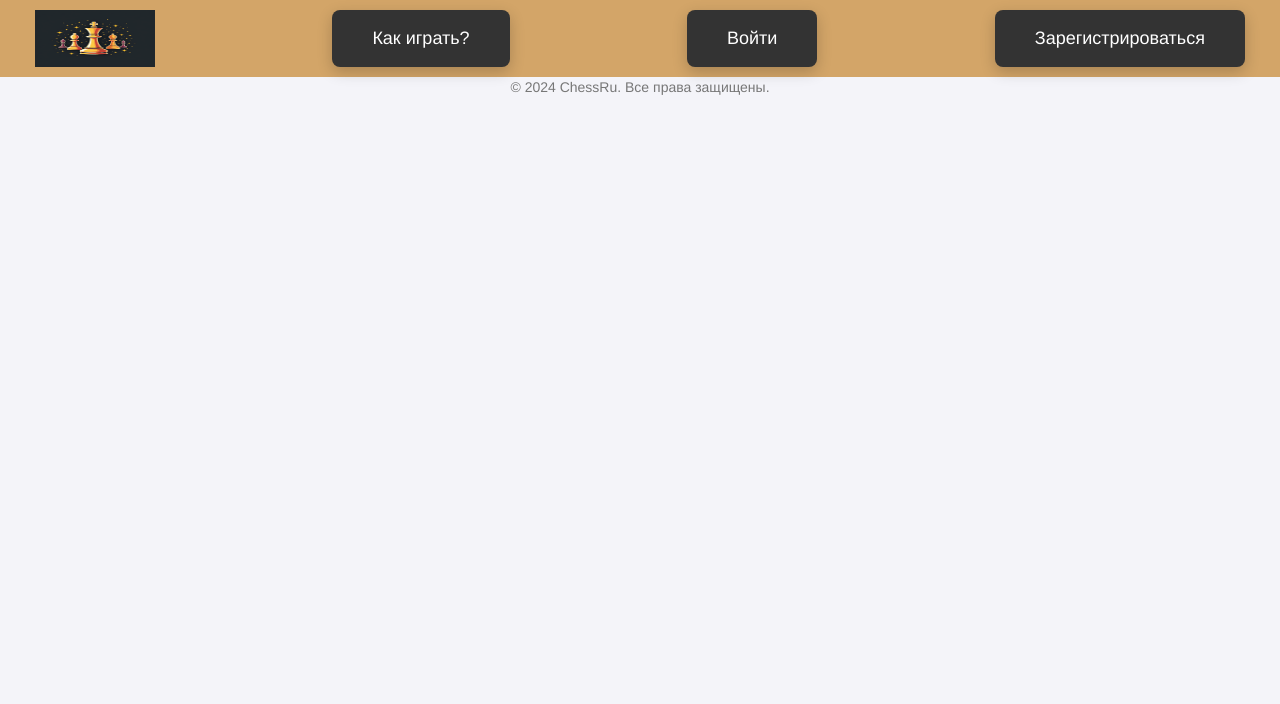
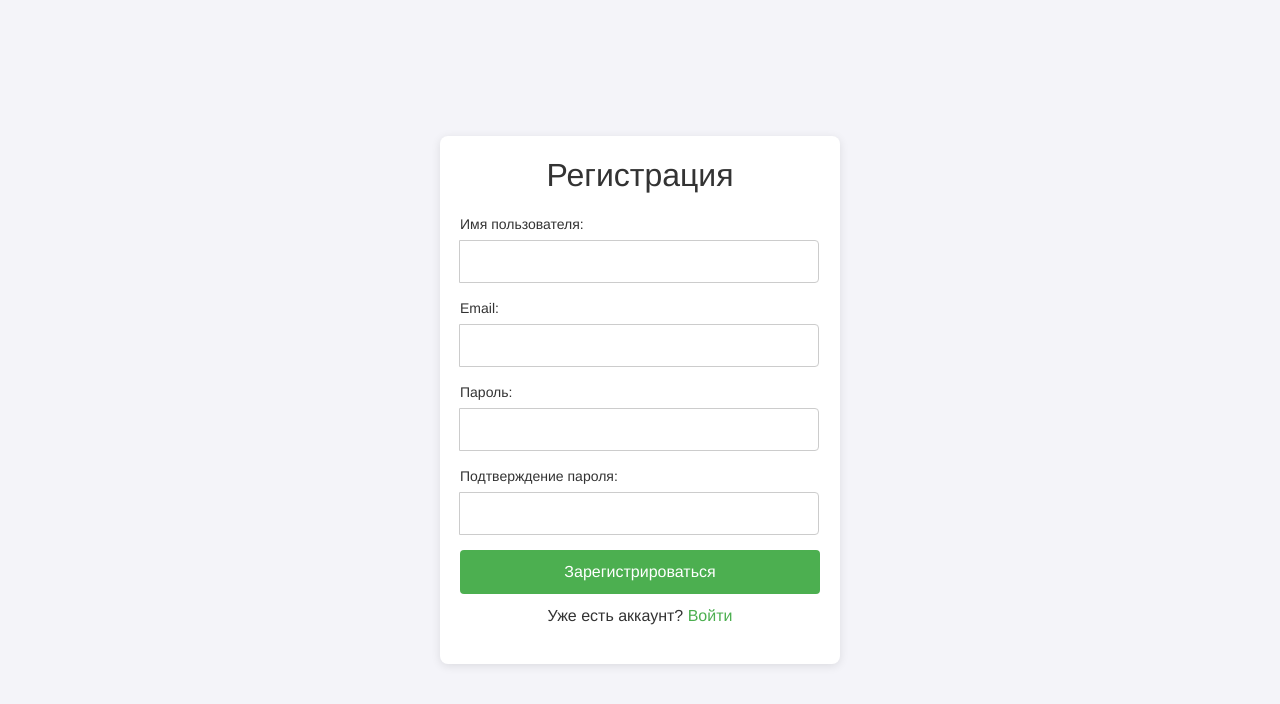
Before and after one commit to Qavkour/ChessRu, a plain HTML site: page registration.html in a window 1280 px wide. Drawn offline with nearby package versions, Linux system fonts and the light colour scheme.

Commit message:
adding login and registration

```diff
--- a/registration.html
+++ b/registration.html
@@ -11,26 +11,37 @@
     <link rel="stylesheet" href="styles/style_registration.css" />
   </head>
   <body>
-    <div class="header">
-      <div class="nav">
-        <a href="index.html"
-          ><img
-            src="img/chesspieces/wikipedia/ChessLogo.png"
-            alt="ChessRu"
-            id="logoChessRu"
-        /></a>
-      </div>
-      <div class="nav logreg">
-        <a href="rools.html">Как играть?</a>
-      </div>
-      <div class="nav logreg">
-        <a href="log_in.html">Войти</a>
-      </div>
-      <div class="nav logreg">
-        <a href="registration.html">Зарегистрироваться</a>
+    <div class="container">
+      <div class="form-container">
+        <h2>Регистрация</h2>
+        <form action="#" method="POST">
+          <div class="input-group">
+            <label for="username">Имя пользователя:</label>
+            <input type="text" id="username" name="username" required />
+          </div>
+          <div class="input-group">
+            <label for="email">Email:</label>
+            <input type="email" id="email" name="email" required />
+          </div>
+          <div class="input-group">
+            <label for="password">Пароль:</label>
+            <input type="password" id="password" name="password" required />
+          </div>
+          <div class="input-group">
+            <label for="confirm-password">Подтверждение пароля:</label>
+            <input
+              type="password"
+              id="confirm-password"
+              name="confirm-password"
+              required
+            />
+          </div>
+          <button type="submit" class="btn">Зарегистрироваться</button>
+          <p class="login-link">
+            Уже есть аккаунт? <a href="log_in.html">Войти</a>
+          </p>
+        </form>
       </div>
     </div>
-    <!-- Нижняя информация -->
-    <div class="footer">© 2024 ChessRu. Все права защищены.</div>
   </body>
 </html>
--- a/styles/style_log_in.css
+++ b/styles/style_log_in.css
@@ -4,52 +4,78 @@ body {
   margin: 0;
   background-color: #f4f4f9;
   color: #333;
+  display: flex;
+  justify-content: center;
+  align-items: center;
+}
+
+* {
+  margin: 0;
+  padding: 0;
   box-sizing: border-box;
 }
 
-/*Нижняя часть страницы*/
-.footer {
-  text-align: center;
-  bottom: 20px;
-  font-size: 14px;
-  color: #777;
-  position: relative;
-  top: 77px;
+.container {
+  width: 100%;
+  max-width: 400px;
+  padding: 20px;
+  background-color: #fff;
+  box-shadow: 0 2px 10px rgba(0, 0, 0, 0.1);
+  border-radius: 8px;
 }
 
-/*Верхняя часть страницы*/
-#logoChessRu {
-  width: 120px;
-  height: 57px;
+.form-container h2 {
+  text-align: center;
+  margin-bottom: 20px;
 }
 
-.header {
-  display: flex;
-  flex-direction: row;
-  justify-content: space-between;
-  align-items: center;
-  background-color: #d3a568;
-  padding: 10px 35px;
-  width: 100%;
-  position: fixed;
-  z-index: 5;
+.input-group {
+  margin-bottom: 15px;
 }
 
-.logreg > a {
-  padding: 15px 40px;
-  text-decoration: none;
-  font-size: 18px;
-  cursor: pointer;
-  border: none;
-  background-color: #333;
-  color: white;
-  border-radius: 8px;
-  transition: background-color 0.3s, transform 0.3s;
-  box-shadow: 0px 5px 15px rgba(0, 0, 0, 0.2);
+.input-group label {
+  display: block;
+  font-size: 14px;
+  margin-bottom: 5px;
 }
 
-.logreg > a:hover {
-  background-color: #555;
-  transform: translateY(-3px);
-  color: #ddd;
+.input-group input {
+  width: 100%;
+  padding: 10px;
+  font-size: 14px;
+  border: 1px solid #ccc;
+  border-radius: 4px;
 }
+
+.btn {
+  width: 100%;
+  padding: 10px;
+  background-color: #4caf50;
+  color: white;
+  border: none;
+  border-radius: 4px;
+  font-size: 16px;
+  cursor: pointer;
+  transition: background-color 0.3s ease;
+}
+
+.btn:hover {
+  background-color: #45a049;
+}
+
+.register-link,
+.login-link {
+  text-align: center;
+  margin-top: 10px;
+}
+
+.register-link a,
+.login-link a {
+  color: #4caf50;
+  text-decoration: none;
+}
+
+.register-link a:hover,
+.login-link a:hover {
+  text-decoration: underline;
+}
--- a/styles/style_registration.css
+++ b/styles/style_registration.css
@@ -4,52 +4,78 @@ body {
   margin: 0;
   background-color: #f4f4f9;
   color: #333;
+  display: flex;
+  justify-content: center;
+  align-items: center;
+}
+
+* {
+  margin: 0;
+  padding: 0;
   box-sizing: border-box;
 }
 
-/*Нижняя часть страницы*/
-.footer {
-  text-align: center;
-  bottom: 20px;
-  font-size: 14px;
-  color: #777;
-  position: relative;
-  top: 77px;
+.container {
+  width: 100%;
+  max-width: 400px;
+  padding: 20px;
+  background-color: #fff;
+  box-shadow: 0 2px 10px rgba(0, 0, 0, 0.1);
+  border-radius: 8px;
 }
 
-/*Верхняя часть страницы*/
-#logoChessRu {
-  width: 120px;
-  height: 57px;
+.form-container h2 {
+  text-align: center;
+  margin-bottom: 20px;
 }
 
-.header {
-  display: flex;
-  flex-direction: row;
-  justify-content: space-between;
-  align-items: center;
-  background-color: #d3a568;
-  padding: 10px 35px;
-  width: 100%;
-  position: fixed;
-  z-index: 5;
+.input-group {
+  margin-bottom: 15px;
 }
 
-.logreg > a {
-  padding: 15px 40px;
-  text-decoration: none;
-  font-size: 18px;
-  cursor: pointer;
-  border: none;
-  background-color: #333;
-  color: white;
-  border-radius: 8px;
-  transition: background-color 0.3s, transform 0.3s;
-  box-shadow: 0px 5px 15px rgba(0, 0, 0, 0.2);
+.input-group label {
+  display: block;
+  font-size: 14px;
+  margin-bottom: 5px;
 }
 
-.logreg > a:hover {
-  background-color: #555;
-  transform: translateY(-3px);
-  color: #ddd;
+.input-group input {
+  width: 100%;
+  padding: 10px;
+  font-size: 14px;
+  border: 1px solid #ccc;
+  border-radius: 4px;
 }
+
+.btn {
+  width: 100%;
+  padding: 10px;
+  background-color: #4caf50;
+  color: white;
+  border: none;
+  border-radius: 4px;
+  font-size: 16px;
+  cursor: pointer;
+  transition: background-color 0.3s ease;
+}
+
+.btn:hover {
+  background-color: #45a049;
+}
+
+.register-link,
+.login-link {
+  text-align: center;
+  margin-top: 10px;
+}
+
+.register-link a,
+.login-link a {
+  color: #4caf50;
+  text-decoration: none;
+}
+
+.register-link a:hover,
+.login-link a:hover {
+  text-decoration: underline;
+}
```
Also changed, not shown: log_in.html (+17 -19 lines).
